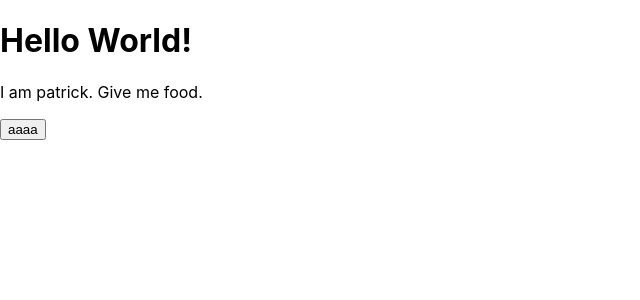
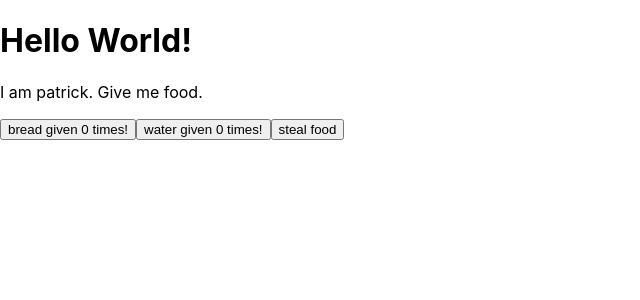
Before and after one commit to Sampo71/React_yes, a React (Create React App) app in the folder sk_react_harjotus/: page / in a window 1280 px wide. Shown: the top 300 px of the page, without its empty margins (0-640 px from the left). Built offline with nearby package versions, Linux system fonts and the light colour scheme.

Commit message:
made buttons actually work

```diff
--- a/sk_react_harjotus/src/pages/Buttons.jsx
+++ b/sk_react_harjotus/src/pages/Buttons.jsx
@@ -1,9 +1,29 @@
 import React from "react";
+import {useState} from "react";
 
 export const Buttons = () =>{
+
+    const[count, setCount,] = useState(0);
+    const[count2, setCount2,] = useState(0);
+
+    function countClicks(){
+        setCount(count +1);
+    }
+
+    function resetClicks(){
+        setCount(0)
+        setCount2(0)
+    }
+
+    function countClicks2(){
+        setCount2(count2 +1)
+    }
+
     return(
         <div>
-            <button>aaaa</button>
+            <button onClick={countClicks}>bread given {count} times!</button>
+            <button onClick={countClicks2}>water given {count2} times!</button>
+            <button onClick={resetClicks}>steal food</button>
         </div>
     );
 }
```
